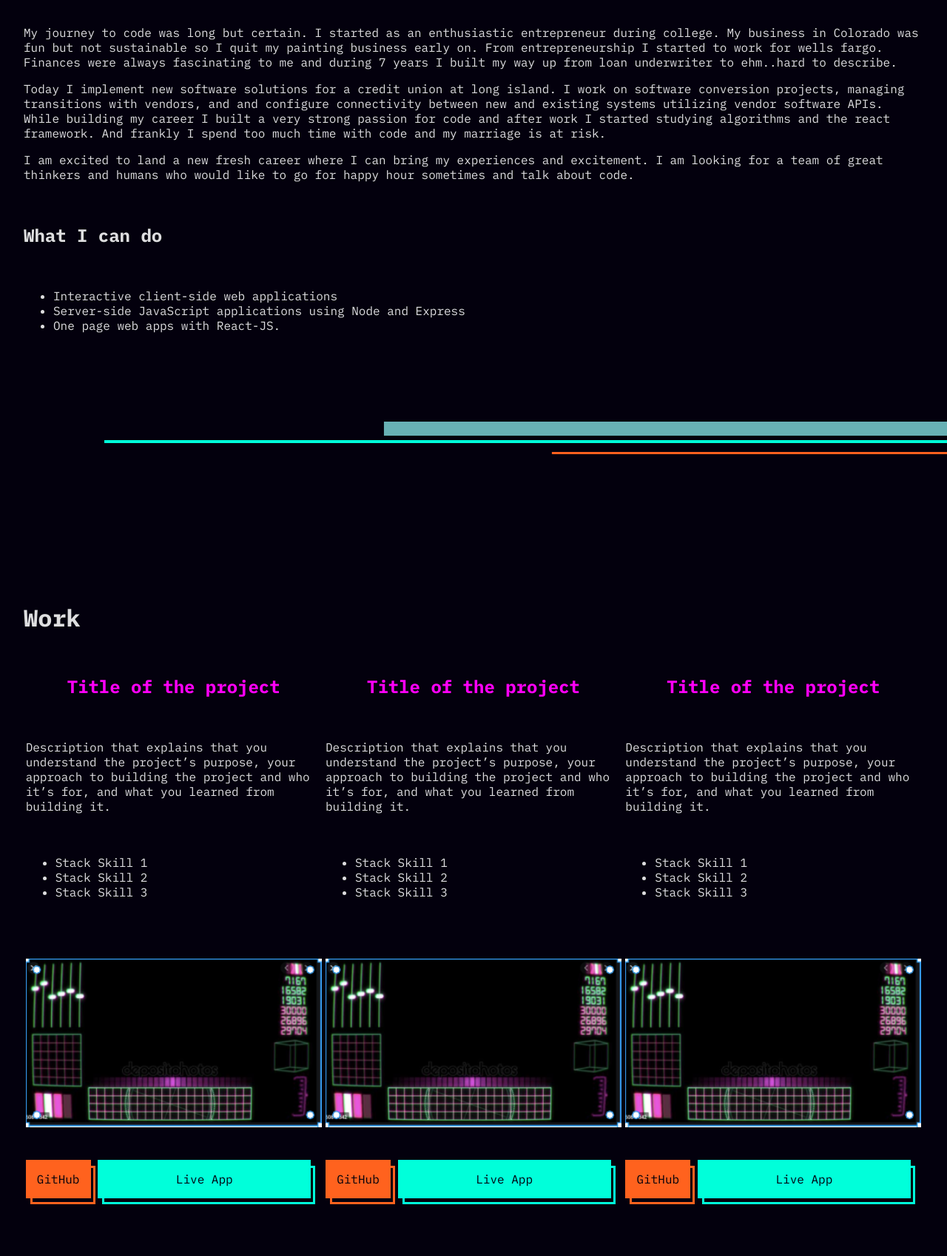
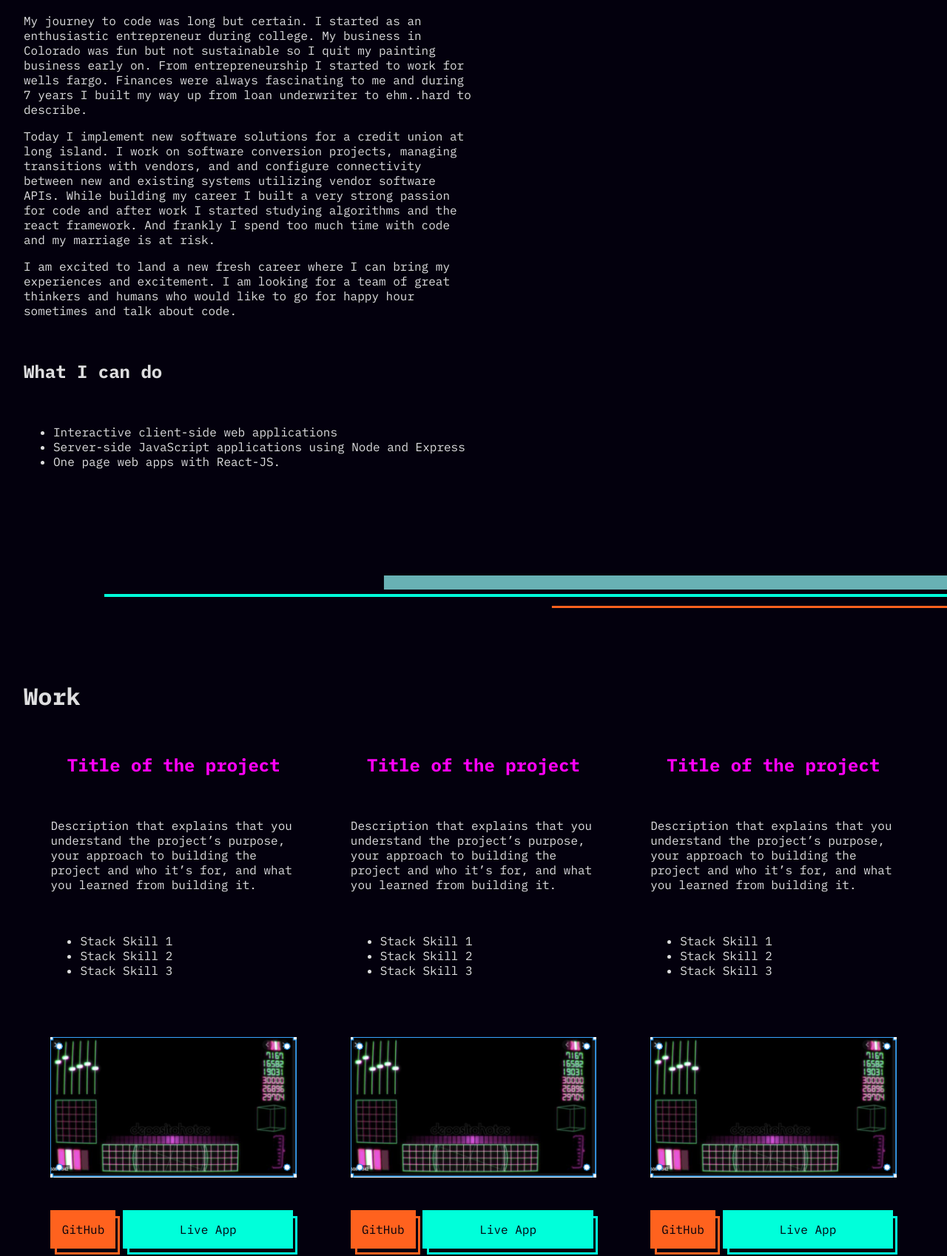
Before and after one commit to bradforddean1/portfolio, a plain HTML site: page index.html in a window 1280 px wide. Shown: the part 592-2290 px from the top of the page at 74% size. Drawn offline with Linux system fonts and the light colour scheme.

Commit message:
Responsive style

```diff
--- a/index.html
+++ b/index.html
@@ -10,6 +10,7 @@
 <body>
     <header>
         <div class="wrapper">
+            <div class="header-group">
                 <div class="logo">
                     <a href="#"><h1><img src="images/branding.svg" alt="Bradford Wilson"></h1></a>
                 </div>
@@ -19,16 +20,24 @@
                     <a href ="#contact">contact</a>
                 </nav>
             </div>
+        </div>
     </header>
     <main>
+        <div class="wrapper">
             <article id="home">
-            <p></p>
+                <div class="container">
+                    <div class="block">
                         <p>I am a thinker, creator and <strong>developer</strong> located in <strong>New York City</strong>. I have a passion for strategy and I love devloping crafty solutions to complicated problems.</p>
+                    </div>
+                    <div class="empty-block"></div>
+                </div>
             </article>
 
             <hr class = "home">
 
             <article id="about">
+                <div class="container">
+                    <div class="block">
                         <h2>About Myself</h2>
                         <div class="paragroup">
                             <p>My journey to code was long but certain. I started as an enthusiastic entrepreneur during college. My business in Colorado was fun but not sustainable so I quit my painting business early on. From entrepreneurship I started to work for wells fargo. Finances were always fascinating to me and during 7 years I built my way up from loan underwriter to ehm..hard to describe.</p>
@@ -41,6 +50,11 @@
                             <li>Server-side JavaScript applications using Node and Express</li>
                             <li>One page web apps with React-JS.</li>
                         </ul>
+                    </div>
+                    <div class="empty-block">
+                        <!-- Future Profile Photo -->
+                    </div>
+                </div>
             </article>
 
             <hr>
@@ -48,7 +62,7 @@
             <article id="portfolio">
                 <h2>Work</h2>
 
-            <div class="project-container">
+                <div class="container">
                     <section class="project">
                         <h3 class="accent-1">Title of the project</h3>
                         <div class="paragroup">
@@ -69,6 +83,7 @@
                     </section>
 
                     <section class="project">
+                        <div class="project-sect">
                             <h3 class="accent-1">Title of the project</h3>
                             <div class="paragroup">
                                 <p>Description that explains that you understand the project’s purpose, your approach to building the project and who it’s for, and what you learned from building it.</p>
@@ -78,6 +93,8 @@
                                 <li>Stack Skill 2</li>
                                 <li>Stack Skill 3</li>
                             </ul>
+                        </div>
+                        <div class="project-sect">
                             <img src="images/app.png" alt="My Excellent App">
                             <div>
                                 <a class="btn btn-sm btn-accent-3" href="#">
@@ -85,6 +102,9 @@
                                 </a>
                                 <a class="btn btn-lg btn-accent-4" href="#">Live App</a>
                             </div>
+                        </div>
+
+
                     </section>
 
                     <section class="project">
@@ -114,14 +134,14 @@
                 <h2>Reach out!</h2>
                 <div class="center email">
                     <a class="emphasis accent-2" href="mailto:bradford.dean.wilson@gmail.com">bradford.dean.wilson@gmail.com</a>
-                <button class="btn-md btn-accent-1">Copy</button>
+                    <!-- <button class="btn-md btn-accent-1">Copy</button> -->
                 </div>
                 <div class="center social">
                     <a class="emphasis" href="https://www.linkedin.com/in/bradford-wilson-26842763" id="linked-in">LinkedIn</a>
                     <a class="emphasis" href="https://github.com/bradforddean1" id="github">GitHub</a>
                 </div>
             </article>
-
+        </div>
     </main>
 </body>
 </html>
--- a/styles.css
+++ b/styles.css
@@ -23,8 +23,15 @@ h3 {
 }
 
 .emphasis {
-    font-size: 24px;
+    font-size: 16px;
     font-weight: bold;
+}
+
+@media all and (min-width: 500px) {
+    .emphasis{
+        font-size: 24px;
+    }
+
 }
 
 a, button {
@@ -86,10 +93,6 @@ body {
     padding: 0;
 }
 
-header .wrapper, article, footer {
-    margin: 0 32px;
-}
-
 header {
     position: fixed;
     top: 0;
@@ -97,7 +100,39 @@ header {
     z-index: +1;
 }
 
-header .wrapper {
+.wrapper {
+    max-width: 1440px;
+    margin: 0 auto;
+    padding: 0 32px;
+}
+
+.container {
+    display: flex;
+    flex-direction: column;
+}
+
+.block {
+    flex: 1;
+    margin-bottom: 120px;
+
+}
+
+.empty-block {
+    flex: 1;
+}
+
+@media all and (min-width: 1080px) {
+
+    #about .container, #home .container {
+        flex-direction: row;
+    }
+
+    .empty-block {
+        flex: 1;
+    }
+}
+
+.header-group {
     display: flex;
     justify-content: space-between;
     padding: 16px 0;
@@ -117,64 +152,82 @@ article {
     min-height: calc(100vh - 150px); /* Subtract article padding */
 }
 
-article > p {
-    width: calc(50% - 32px);
-}
-
 h2, h3, .paragroup {
     margin: 0 0 56px 0;
 }
 
-.project {
-    width: 400px;
+#portfolio .container {
+    align-items: center;
 }
 
-.project-container {
-    display: flex;
-    justify-content: space-around;
-    width: 100%;
+.project {
+    flex: 1;
+    max-width: 520px;
+    margin: 0 3% 120px 3%;
 }
 
 .project img {
-    width: 400px;
+    width: 100%;
     margin: 64px 0 24px 0;
 }
 
 .project h3 {
-    text-align: center
-}
-
-.email {
-    margin: 150px 0;
+    text-align: center;
 }
 
 .center {
     display: flex;
-    justify-content: center;
-    align-items: center;
+    align-items: left;
 }
 
 .center a, .center button {
     margin: 8px;
 }
 
+.social {
+    flex-direction: column;
+}
 
+@media all and (min-width: 1080px) {
+
+    #portfolio .container {
+        flex-direction: row;
+    }
+}
+
+@media all and (min-width: 500px) {
+
+    .email {
+        margin: 150px 0;
+    }
+
+    .center {
+            justify-content: center;
+            align-items: center;
+    }
+
+    .social {
+        flex-direction: row;
+    }
+}
 /* Rulers */
 
 hr {
+    position: absolute;
+    right: 0;
     background-image: url("images/hr.svg");
     background-repeat: none;
     width: 89%;
     height:44px;
     text-align: right;
-    margin: 120px 0 50px auto;
+    margin-right: auto;
     border: none;
 }
 
 hr.home {
     background-image: url("images/hr-big.svg");
     height:86px;
-    margin-top: 0px;
+    margin-top: -120px;
 }
 
 /* Buttons */
@@ -197,7 +250,7 @@ a.btn, button {
 }
 
 .btn-lg {
-    width: 288px;
+    width: calc(100% - 102px); /*288px*/
 }
 
 .btn::after, button::after {
```
Lines whose indentation alone changed are shown as unchanged.
